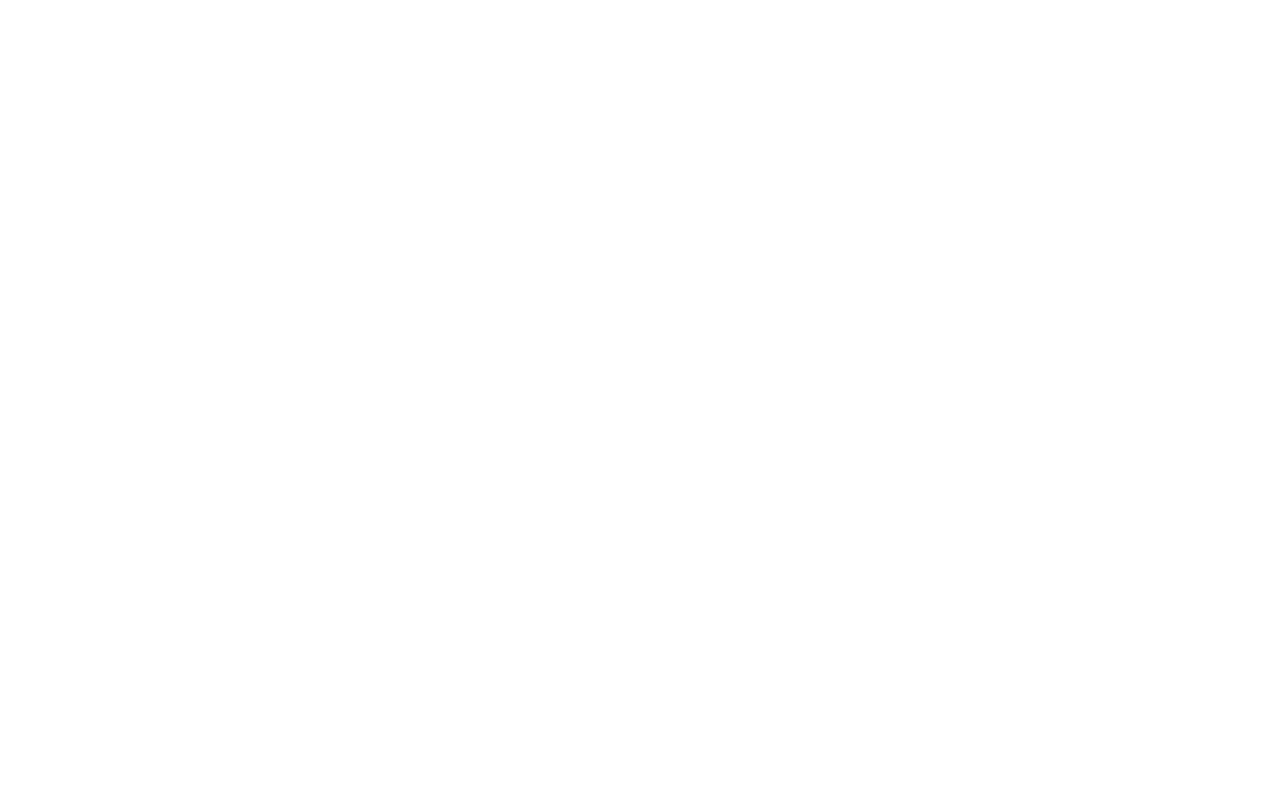
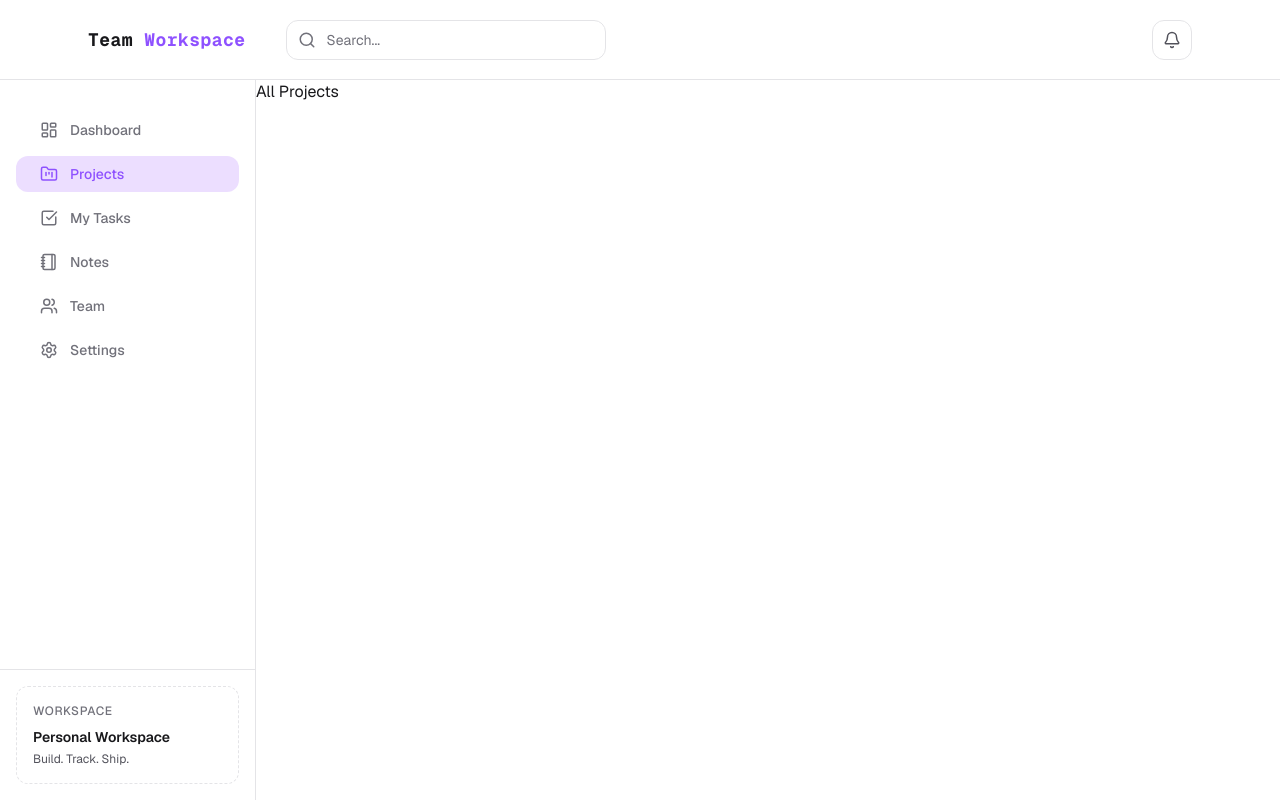
Before and after one commit to annkitabarman/team-workspace, a Next.js app: page /projects in a window 1280 px wide. Built offline with nearby package versions, Linux system fonts and the light colour scheme.

Commit message:
refactor folder structure

```diff
--- a/app/dashboard/layout.tsx
+++ b/app/(app)/layout.tsx
@@ -1,13 +1,9 @@
 import DashboardNavbar from "@/components/dashboard/dashboard-navbar";
 import DashboardSidebar from "@/components/dashboard/dashboard-sidebar";
 
-export default function DashboardLayout({
-  children,
-}: {
-  children: React.ReactNode;
-}) {
+export default function AppLayout({ children }: { children: React.ReactNode }) {
   return (
-    <div className="flex h-screen flex-col">
+    <div className="flex h-screen flex-col bg-background">
       <DashboardNavbar />
 
       <div className="flex flex-1 overflow-hidden">
--- /dev/null
+++ b/app/(app)/projects/page.tsx
@@ -0,0 +1,3 @@
+export default function Home() {
+  return <>All Projects</>;
+}
--- /dev/null
+++ b/app/(marketing)/page.tsx
@@ -0,0 +1,12 @@
+import LandingPage from "@/components/landing/landing-page";
+import { auth } from "@clerk/nextjs/server";
+import { redirect } from "next/navigation";
+
+export default async function Page() {
+  const { userId } = await auth();
+
+  if (userId) {
+    redirect("/dashboard");
+  }
+  return <LandingPage />;
+}
--- a/app/projects/page.tsx
+++ /dev/null
@@ -1 +0,0 @@
-export default function Home() {}
```
Also changed, not shown: app/(app)/dashboard/page.tsx (renamed from app/dashboard/page.tsx), app/(marketing)/auth/page.tsx (renamed from app/auth/page.tsx), app/(marketing)/verify/page.tsx (renamed from app/verify/page.tsx).
